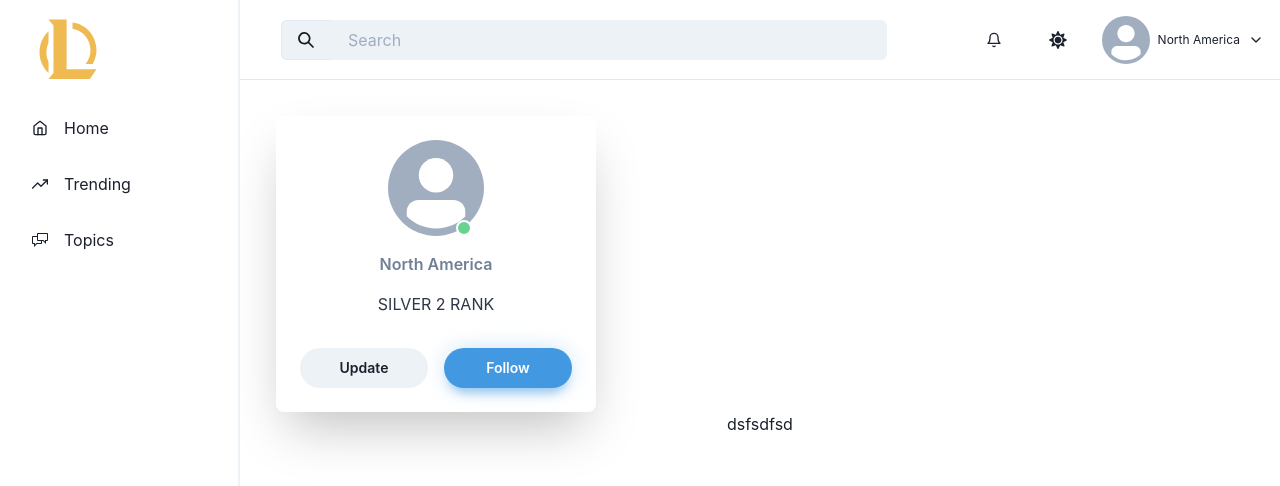
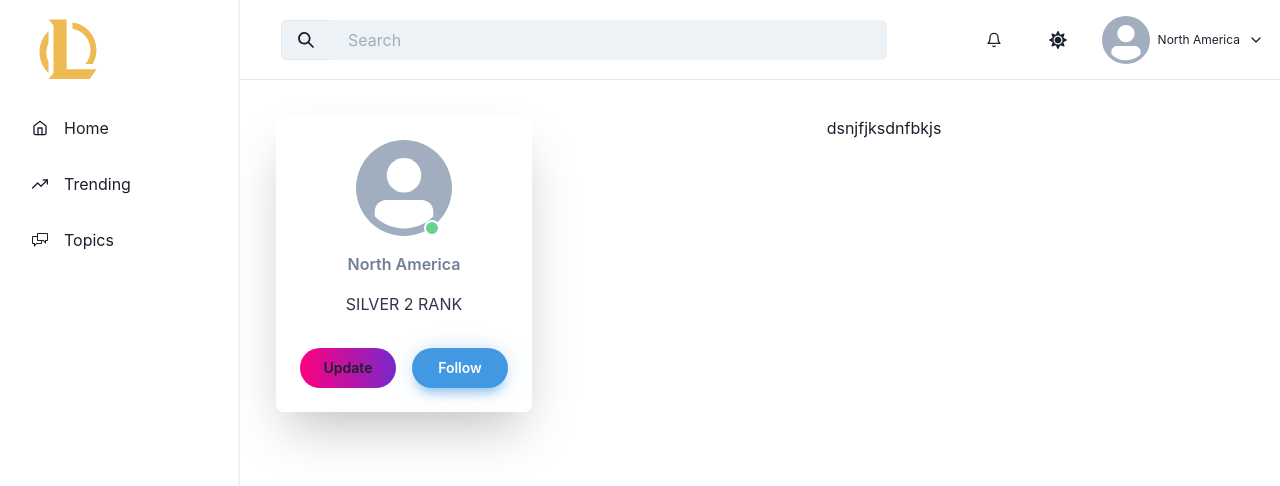
Before and after one commit to Jchase2/LeagueBoard, a React (Create React App) app in the folder client/: page / in a window 1280 px wide. Shown: the top 486 px of the page. Built offline with nearby package versions, Linux system fonts and the light colour scheme.

Commit message:
Spacing seems right working on match display now

```diff
--- a/client/package.json
+++ b/client/package.json
@@ -60,6 +60,7 @@
   "devDependencies": {
     "@types/axios": "^0.14.0",
     "@types/react-router-dom": "^5.1.8",
+    "@types/uuid": "^8.3.1",
     "eslint": "^7.32.0",
     "eslint-config-prettier": "^8.3.0",
     "redux-devtools-extension": "^2.13.9"
--- a/client/src/components/ProfileIcon/ProfileIcon.tsx
+++ b/client/src/components/ProfileIcon/ProfileIcon.tsx
@@ -10,8 +10,6 @@ import {
   Badge,
   useColorModeValue,
 } from "@chakra-ui/react";
-import { useState, useEffect } from 'react'
-import { getUserInfo } from "../../api/profileAPI";
 
 interface props {
     users: any
@@ -21,7 +19,6 @@ const ProfileIcon: React.FC<props> = ({ users }) => {
 
   return (
     <Box
-
       w={"full"}
       bg={useColorModeValue("white", "gray.900")}
       boxShadow={"2xl"}
@@ -67,11 +64,12 @@ const ProfileIcon: React.FC<props> = ({ users }) => {
 
       <Stack mt={8} direction={"row"} spacing={4}>
         <Button
+          bgGradient="linear(to-l, #7928CA,#FF0080)"
           flex={1}
           fontSize={"sm"}
           rounded={"full"}
-          _focus={{
-            bg: "gray.200",
+          _hover={{
+            bg: "red.500",
           }}
         >
           Update
--- a/client/src/domain/Profile/Layout.tsx
+++ b/client/src/domain/Profile/Layout.tsx
@@ -2,6 +2,8 @@ import { Flex, useMediaQuery } from "@chakra-ui/react"
 import { useEffect, useState } from "react";
 import { getUserInfo, getUserMatches } from "../../api/profileAPI"
 import ProfileIcon from "../../components/ProfileIcon/ProfileIcon";
+import ProfileMatch from "./ProfileMatch";
+import { v4 as uuidv4 } from "uuid";
 
 interface Props {}
 
@@ -33,13 +35,19 @@ const Layout: React.FC<Props> = (props: Props) => {
   // const user = useGetUsers();
   // console.log(user)
   return (
-    <Flex padding="20px" flexDirection="column">
-    <Flex maxW={isLargerThan ? "25vw": ""} justifyContent="center" alignContent="center">
-      <ProfileIcon users={user}/>
-    </Flex>
-    <Flex  justifyContent="center" alignContent="center">
-dsfsdfsd
-    </Flex>
+    <Flex padding="20px" flexDirection={isLargerThan ? "row" : "column"}>
+      <Flex minW="20vw" justifyContent="center" alignContent="center">
+        <ProfileIcon users={user} />
+      </Flex>
+      <Flex minW="55vw" justifyContent="center" alignContent="center">
+        {userMatches?.map((match:any)=> (
+          <ProfileMatch
+            match={match}
+            key={uuidv4()}
+          />
+        ))}
+        dsnjfjksdnfbkjs
+      </Flex>
     </Flex>
   );
 }
--- /dev/null
+++ b/client/src/domain/Profile/ProfileMatch.tsx
@@ -0,0 +1,14 @@
+
+interface Props {
+    match: any
+}
+
+const ProfileMatch: React.FC<Props> = ({ match }) => {
+    return (
+        <div>
+
+        </div>
+    )
+}
+
+export default ProfileMatch
```
Also changed, not shown: client/src/domain/Profile/ProfileItem.tsx (deleted, +0 -14 lines).
